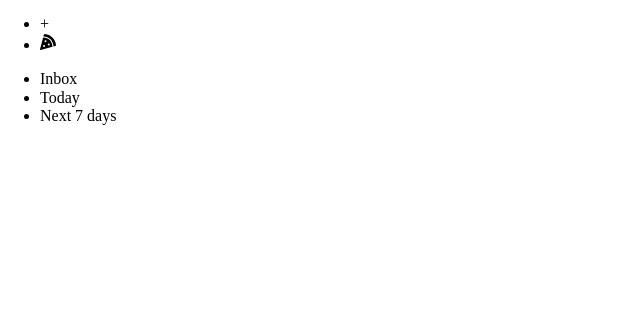
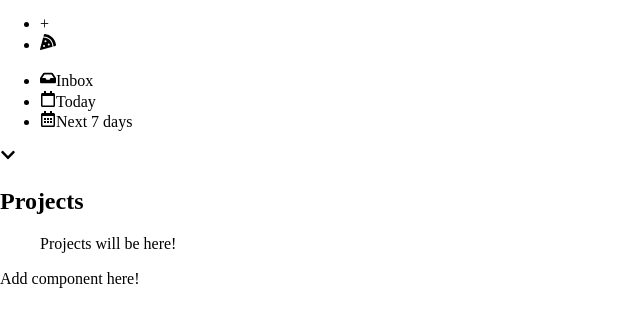
Before and after one commit to God-T/Task-Management-Tool, a React (Create React App) app: page / in a window 1280 px wide. Shown: the part 305-632 px from the top of the page, without its empty margins (0-640 px from the left). Built offline with nearby package versions, Linux system fonts and the light colour scheme.

Commit message:
Update Sidebar

```diff
--- a/src/components/layout/Sidebar.js
+++ b/src/components/layout/Sidebar.js
@@ -1,11 +1,40 @@
 import React from "react";
+import {
+  FaChevronDown,
+  FaInbox,
+  FaRegCalendarAlt,
+  FaRegCalendar,
+} from "react-icons/fa";
 
 export const Sidebar = () => (
   <div className="sidebar" data-testid="sidebar">
-    <ul className="sidebar_generic">
-      <li>Inbox</li>
-      <li>Today</li>
-      <li>Next 7 days</li>
+    <ul className="sidebar__generic">
+      <li>
+        <span>
+          <FaInbox />
+        </span>
+        <span>Inbox</span>
+      </li>
+      <li>
+        <span>
+          <FaRegCalendar />
+        </span>
+        <span>Today</span>
+      </li>
+      <li>
+        <span>
+          <FaRegCalendarAlt />
+        </span>
+        <span>Next 7 days</span>
+      </li>
     </ul>
+    <div className="sidebar__middle">
+      <span>
+        <FaChevronDown />
+      </span>
+      <h2>Projects</h2>
+    </div>
+    <ul className="sidebar__tasks">Projects will be here!</ul>
+    Add component here!
   </div>
 );
```
